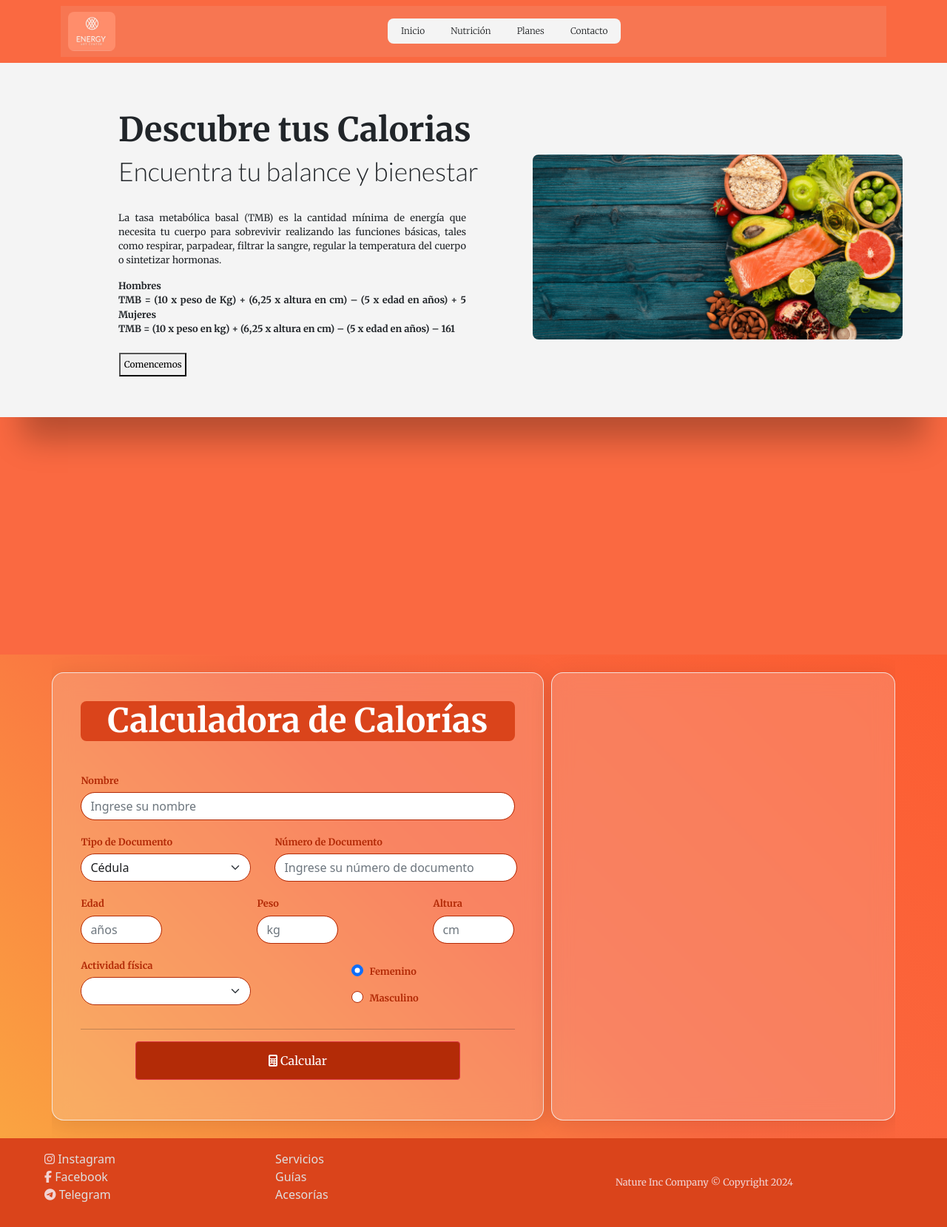
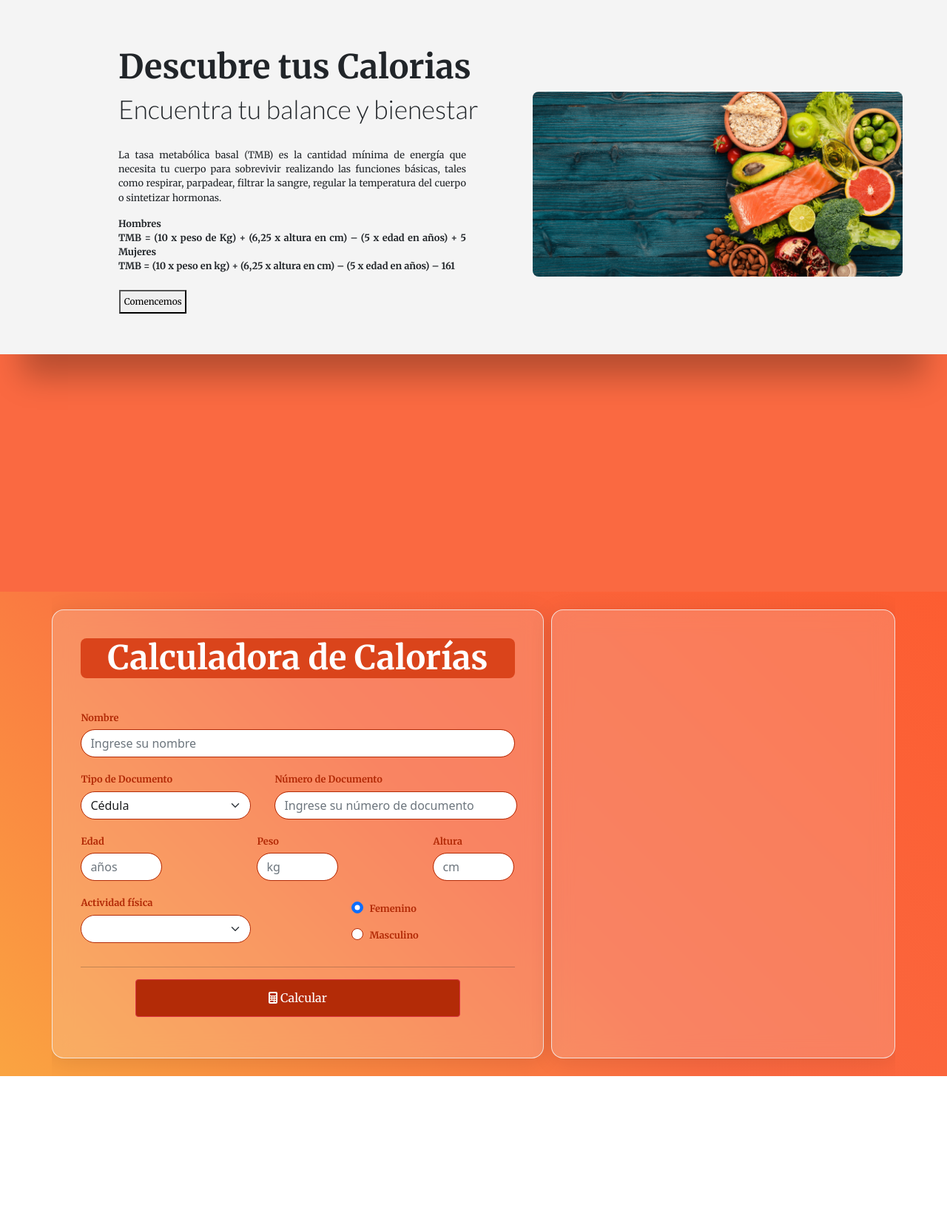
Before and after one commit to Edwin-Rojas-dev/calculadora-de-calorias, a plain HTML site: page index.html in a window 1280 px wide. Shown: the whole page at 74% size. After the commit the page ends 1455 px from the top, so only its background shows below. Drawn offline with nearby package versions, Linux system fonts and the light colour scheme.

Commit message:
header and footer removed

```diff
--- a/index.html
+++ b/index.html
@@ -22,35 +22,7 @@
 </head>
 
 <body>
-  <header class="header">
-    <div class=" py-2">
-      <div class="container">
-        <nav class="navbar navbar-expand-lg ">
-          <div id="logo">
-            <a href="#main-calculator"><img src="./img/logo3.jpg" alt="logo" style="width:64px; border-radius: 8px;" ></a>
-          </div>
-          <div class="container-fluid">
-            <div class="collapse navbar-collapse justify-content-center" id="navbarNav">
-              <ul class="navbar-nav">
-                <li class="nav-item">
-                  <a class="nav-link active" aria-current="page" href="#main-calculator">Inicio</a>
-                </li>
-                <li class="nav-item">
-                  <a class="nav-link" href="#">Nutrición</a>
-                </li>
-                <li class="nav-item">
-                  <a class="nav-link" href="#">Planes</a>
-                </li>
-                <li class="nav-item">
-                  <a class="nav-link" href="#">Contacto</a>
-                </li>
-              </ul>
-            </div>
-          </div>
-        </nav>
-      </div>
-    </div>
-  </header>
+
 
   <div class="wrapper">
     <div class="box">
@@ -156,27 +128,7 @@
     </section>
   </main>
 
-  <footer class="footer row p-3">
-    <div class="col d-flex justify-content-right align-items-center">
-      <ul>
-        <li><i class="fa-brands fa-instagram"></i>     <a href="#">Instagram</a></li>
-        <li><i class="fa-brands fa-facebook-f"></i>     <a href="#">Facebook</a></li>
-        <li><i class="fa-brands fa-telegram"></i>    <a href="#">Telegram</a></li>
-      </ul>
-    </div>
 
-    <div class="col d-flex justify-content-right align-items-center">
-      <ul>
-        <li><a href="#">Servicios</a></li>
-        <li><a href="#">Guías</a></li>
-        <li><a href="#">Acesorías</a></li>
-      </ul>
-    </div>
-
-    <div class="col-12 col-md-6 d-flex justify-content-center align-items-center">
-      <p class="m-0"><span>Nature Inc Company &copy; Copyright 2024</span></p>
-    </div>
-  </footer>
 
 
 
--- a/main.css
+++ b/main.css
@@ -39,37 +39,9 @@ body::-webkit-scrollbar-thumb {
     background-color: rgb(122, 0, 0);
 }
 
-header {
-    background-color: #fa6941;
-}
 
 /* header */
-.header a {
-    font-size: 0.75em;
-    font-family: "Merriweather", serif;
-    font-weight: 300;
-    margin-left: 0.8em;
-    margin-right: 0.8em;
-}
-// .header a.active {
-//     text-decoration: underline;
-//     color: #ff0000 !important;
-// }
 
-.navbar {
-    background-color: #f77652;
-}
-
-.navbar-nav{
-    background-color:#f4f4f4;
-    border-radius: 8px;
-
-}
-
-.navbar-nav li a {
-    color: #1c1e20;
-    list-style-type: none;
-}
 
 /*wrapper hero */
 .wrapper {
@@ -235,19 +207,3 @@ header {
 
 
 /* footer */
-.footer {
-    background-color: #da441b;
-    color: #f1d3d3;
-    margin: 0;
-}
-
-.footer ul {
-    list-style: none;
-    font-size: 1rem;
-    font-weight: 300;
-}
-
-.footer a {
-    text-decoration: none;
-    color: rgb(223, 223, 223);
-}
```
